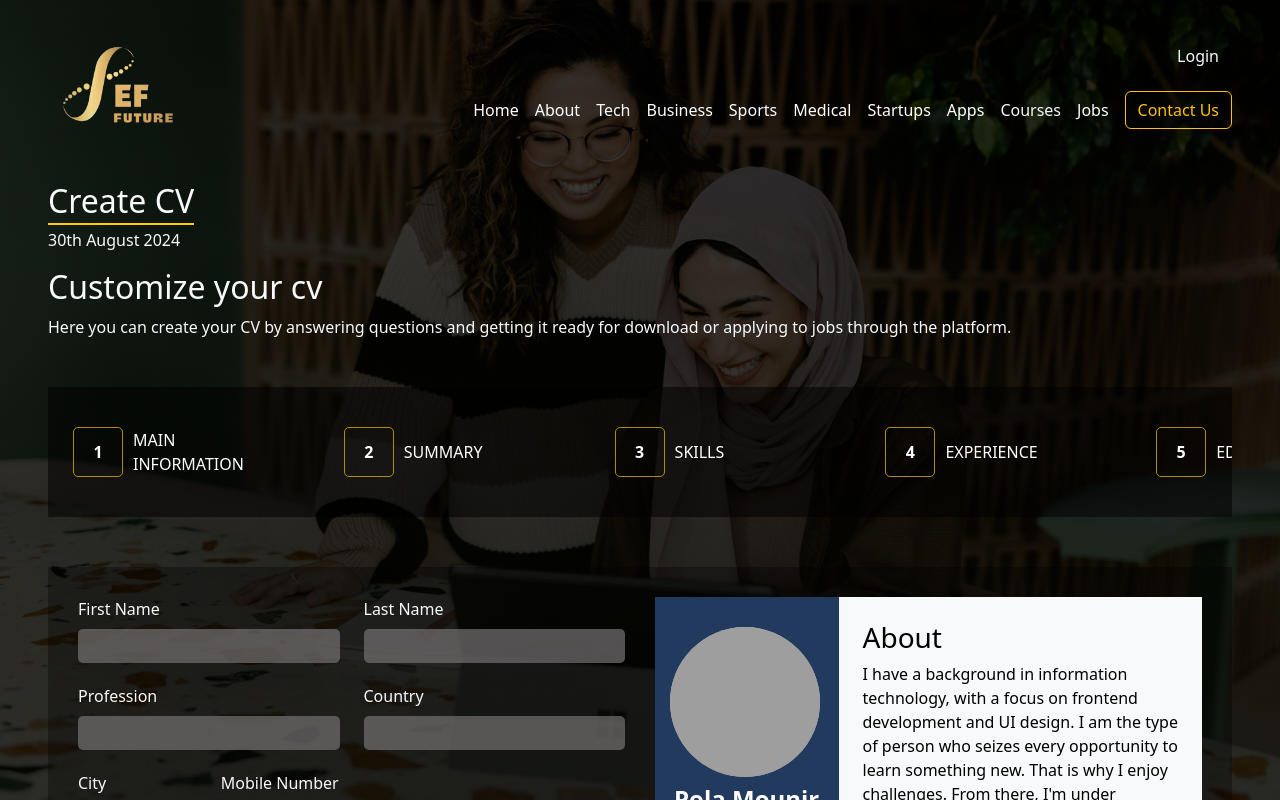
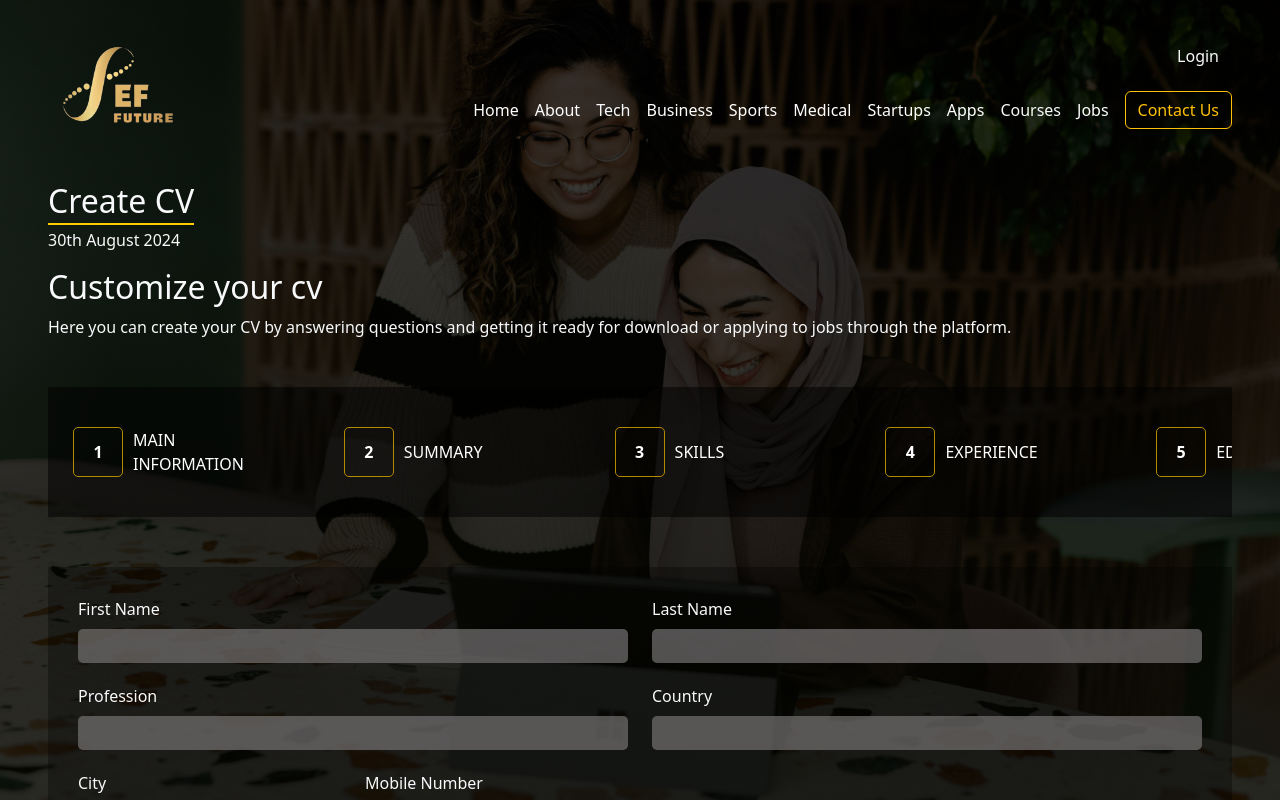
Before and after one commit to polamounir103/SEF, a React (Create React App) app: page /create-cv in a window 1280 px wide. Shown: the top 800 px of the page. Built offline with nearby package versions, Linux system fonts and the light colour scheme; grey boxes are pictures that could not be loaded.

Commit message:
fix CV in small screens

```diff
--- a/src/pages/CreateCv.jsx
+++ b/src/pages/CreateCv.jsx
@@ -161,8 +161,8 @@ function CreateCv() {
             </Routes>
           </div>
 
-          <div className="bg-light d-xl-block d-none" ref={cvTempletRef}>
-            {/* Assign the ref to CvTemplet */}
+          <div className="bg-light d-xl-block visually-hidden" ref={cvTempletRef}>
+
             <CvTemplet />
           </div>
         </div>
```
